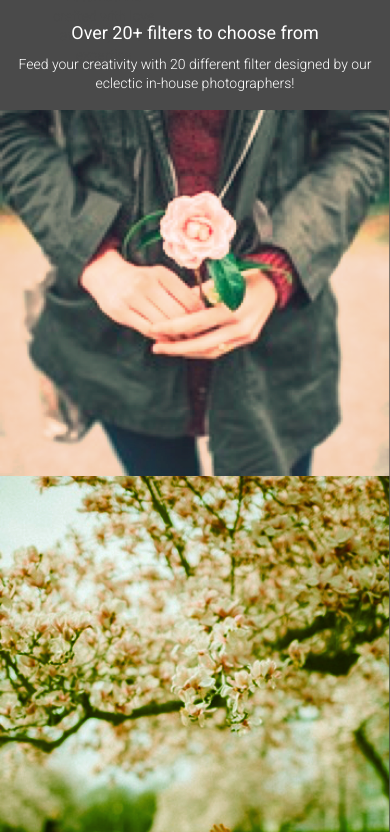
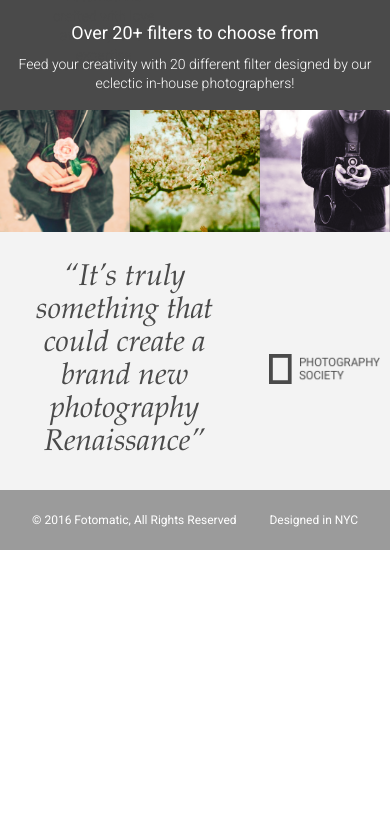
Before and after one commit to taleye/fotomatic, a plain HTML site: page index.html in a window 390 px wide. Shown: the part 1012-1844 px from the top of the page. After the commit the page ends 1562 px from the top, so only its background shows below. Drawn offline with Linux system fonts and the light colour scheme; a web font is replaced by a local one.

Commit message:
Desktop CSS complete

```diff
--- a/resources/css/style.css
+++ b/resources/css/style.css
@@ -295,8 +295,8 @@ padding-top: 2.5rem;
 }
 
 #filters-section .content {
-  padding: 0 .625rem;
-  margin-bottom: 5rem;
+  padding: 0 0.625rem;
+  margin-bottom: 4rem;
 }
 
 #filters-section .content h2 {
@@ -310,11 +310,13 @@ padding-top: 2.5rem;
   line-height: 1.4;
   font-weight: 300;
   color: white;
+  position: relative;
 }
 
 #filters-section .images-container {
   max-width: 100%;
   padding: 0 1%;
+  display: flex;
 }
 
 @media only screen and (max-width: 760px) {
@@ -353,11 +355,14 @@ padding-top: 2.5rem;
   background-color: #f3f3f3;
 }
 
-#quotes-section content {
-  padding: 5rem 0;
+#quotes-section .content {
+  padding: 5rem 5%;
+  display: flex;
+  align-items: center;
+  justify-content: center;
 }
 
-#quotes-section quote {
+#quotes-section .quote {
   padding-right: 1.875rem;
   font-family: "Palatino", serif;
   font-size: 1.875rem;
@@ -366,12 +371,12 @@ padding-top: 2.5rem;
   color: #4a4a4a;
 }
 
-#quotes-section quote-citation {
+#quotes-section .quote-citation {
   height: 1.875rem;
 }
 
 @media only screen and (max-width: 760px) {
-  #quotes-section content {
+  #quotes-section .content {
     padding: 1.875rem .625rem;
   }
 
@@ -380,7 +385,7 @@ padding-top: 2.5rem;
     line-height: 1.4;
   }
 
-  #quotes-section quote-citation {
+  #quotes-section .quote-citation {
     display: block;
     padding-top: 1rem;
     margin: auto;
```
